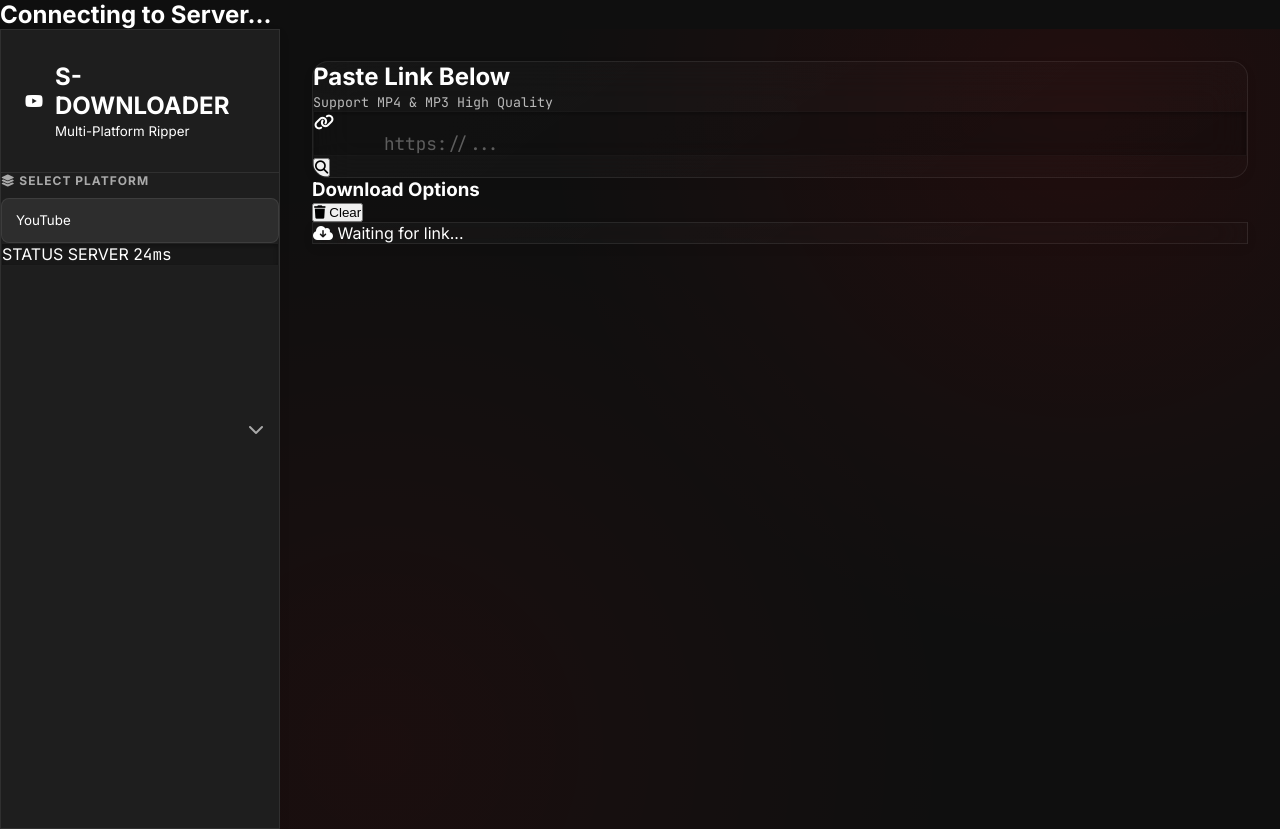
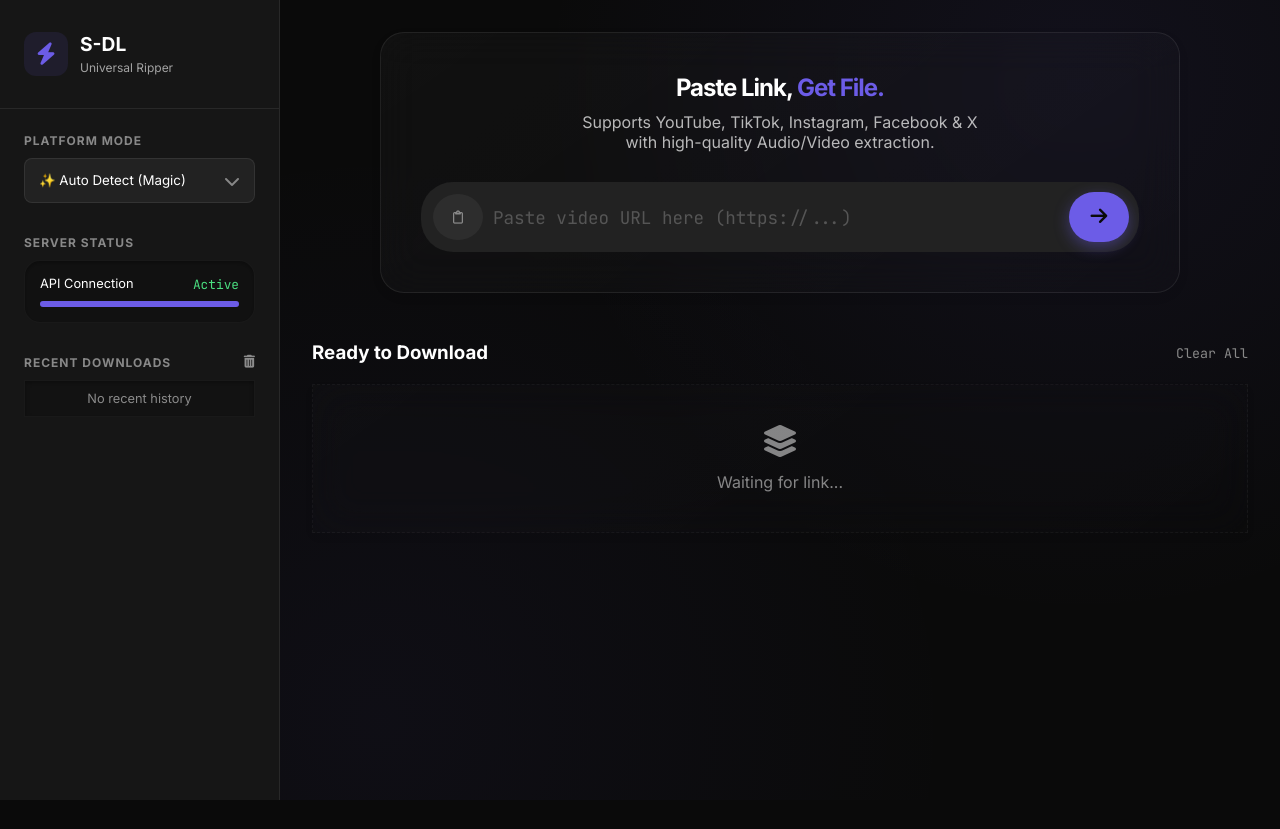
Before and after one commit to SaudiBrother/Universal-Downloader, a plain HTML site: page index.html in a window 1280 px wide. After the commit the page ends 800 px from the top, so only its background shows below. Drawn offline with Linux system fonts and the light colour scheme.

Commit message:
Update index.html

```diff
--- a/index.html
+++ b/index.html
@@ -1,8 +1,8 @@
 <!DOCTYPE html>
-<html lang="id" class="theme-youtube">
+<html lang="id" class="theme-default">
 <head>
     <meta charset="UTF-8">
-    <meta name="viewport" content="width=device-width, initial-scale=1.0">
+    <meta name="viewport" content="width=device-width, initial-scale=1.0, maximum-scale=1.0, user-scalable=no">
     <title>Universal Downloader - Ultimate Tool</title>
 
     <link rel="preconnect" href="https://fonts.googleapis.com">
@@ -11,35 +11,49 @@
     <link rel="stylesheet" href="https://cdnjs.cloudflare.com/ajax/libs/font-awesome/6.5.2/css/all.min.css">
 
     <link rel="stylesheet" href="css/style.css">
+
     <script src="js/script.js" defer></script>
 </head>
 <body>
 
-    <div id="overlay-layer" class="overlay-layer">
-        <div class="overlay-content">
-            <div class="loader-ring"></div>
-            <h2 id="overlay-text">Connecting to Server...</h2>
-        </div>
+    <div id="mobile-backdrop" class="overlay-backdrop"></div>
+
+    <div id="loading-overlay" class="overlay">
+        <div class="spinner"></div>
+        <h3 style="margin-top: 20px;" id="loading-text">Analyzing URL...</h3>
+        <small class="mono-text" style="opacity: 0.6; margin-top: 5px;">Connecting to API</small>
     </div>
 
+    <div id="toast-container" class="toast-container"></div>
+
     <div class="app-layout">
-        <aside class="sidebar glass-panel">
+
+        <header class="mobile-header">
+            <div style="display: flex; align-items: center; gap: 10px;">
+                <i class="fa-solid fa-cloud-arrow-down" style="color: var(--accent);"></i>
+                <span style="font-weight: 700;">S-DOWNLOADER</span>
+            </div>
+            <button class="hamburger" id="menu-btn"><i class="fa-solid fa-bars"></i></button>
+        </header>
+
+        <aside class="sidebar" id="sidebar">
             <div class="brand">
-                <div class="brand-icon-wrapper">
-                    <i id="brand-icon" class="fa-brands fa-youtube"></i>
+                <div class="brand-icon">
+                    <i id="brand-icon" class="fa-solid fa-bolt"></i>
                 </div>
-                <div class="brand-text">
-                    <h1>S-DOWNLOADER</h1>
-                    <small>Multi-Platform Ripper</small>
+                <div>
+                    <h2 style="font-size: 1.2rem;">S-DL</h2>
+                    <small style="opacity: 0.6; font-size: 0.75rem;">Universal Ripper</small>
                 </div>
             </div>
 
-            <div class="sidebar-scroll">
+            <div class="sidebar-content">
                 <div class="control-group">
-                    <label class="label-text"><i class="fa-solid fa-layer-group"></i> Select Platform</label>
-                    <div class="select-wrapper">
-                        <select id="platform-selector" class="select-input">
-                            <option value="theme-youtube" selected>YouTube</option>
+                    <label>Platform Mode</label>
+                    <div class="custom-select">
+                        <select id="platform-select">
+                            <option value="auto">✨ Auto Detect (Magic)</option>
+                            <option value="theme-youtube">YouTube</option>
                             <option value="theme-tiktok">TikTok</option>
                             <option value="theme-instagram">Instagram</option>
                             <option value="theme-facebook">Facebook</option>
@@ -49,84 +63,97 @@
                     </div>
                 </div>
 
-                <div class="master-section glass-inset">
-                    <div class="master-header">
-                        <span>STATUS SERVER</span>
-                        <span id="ping-readout" class="mono-text">24ms</span>
+                <div class="control-group">
+                    <label>Server Status</label>
+                    <div class="status-card glass-inset">
+                        <div class="status-header">
+                            <span>API Connection</span>
+                            <span class="mono-text" style="color: #4ade80;">Active</span>
+                        </div>
+                        <div class="meter-bg">
+                            <div class="meter-fill" style="width: 100%;"></div>
+                        </div>
                     </div>
-                    <div class="meter-container">
-                        <div class="meter-bar" style="width: 100%;"></div>
+                </div>
+
+                <div class="control-group" style="margin-top: auto;">
+                    <div style="display: flex; justify-content: space-between; align-items: center; margin-bottom: 10px;">
+                        <label style="margin: 0;">Recent Downloads</label>
+                        <i class="fa-solid fa-trash-can" id="clear-history" style="cursor: pointer; opacity: 0.5; font-size: 0.8rem;"></i>
+                    </div>
+                    <div id="history-container" class="history-list glass-inset">
+                        <div style="padding: 10px; text-align: center; opacity: 0.5; font-size: 0.8rem;">No recent history</div>
                     </div>
                 </div>
             </div>
         </aside>
 
         <main class="workspace">
+            <section class="input-section">
+                <div class="hero-card glass-panel">
+                    <h1 style="font-weight: 800; margin-bottom: 10px; letter-spacing: -1px;">Paste Link, <span style="color: var(--accent);">Get File.</span></h1>
+                    <p style="opacity: 0.7; max-width: 400px; margin: 0 auto;">Supports YouTube, TikTok, Instagram, Facebook & X with high-quality Audio/Video extraction.</p>
 
-            <section class="input-area fade-in-up">
-                <div class="card playback-card glass-panel">
-                    <div class="playback-header">
-                        <div class="playback-info">
-                            <h2 id="status-text">Paste Link Below</h2>
-                            <small class="mono-text" style="opacity: 0.7;">Support MP4 & MP3 High Quality</small>
-                        </div>
-                    </div>
-
-                    <div class="waveform-wrapper glass-inset input-container">
-                        <i class="fa-solid fa-link input-icon"></i>
-                        <input type="text" id="url-input" placeholder="https://..." autocomplete="off">
-                    </div>
-
-                    <div class="transport-controls">
-                        <button id="fetch-btn" class="btn-play hover-scale">
-                            <i class="fa-solid fa-magnifying-glass"></i>
+                    <div class="url-wrapper">
+                        <button class="paste-btn" id="paste-btn" title="Paste from Clipboard">
+                            <i class="fa-regular fa-clipboard"></i>
+                        </button>
+                        <input type="text" id="url-input" placeholder="Paste video URL here (https://...)" autocomplete="off">
+                        <button class="search-btn" id="fetch-btn">
+                            <i class="fa-solid fa-arrow-right"></i>
                         </button>
                     </div>
                 </div>
             </section>
 
-            <section class="rack-area fade-in-up delay-1">
-                <div class="rack-header">
-                    <h3>Download Options</h3>
-                    <button id="clear-btn" class="btn-link"><i class="fa-solid fa-trash"></i> Clear</button>
+            <section class="results-section">
+                <div class="results-header">
+                    <h3 id="result-title">Ready to Download</h3>
+                    <button id="clear-results" class="mono-text" style="background:none; border:none; color:var(--muted); cursor:pointer;">Clear All</button>
                 </div>
 
-                <div id="result-container" class="fx-grid">
+                <div id="results-grid" class="results-grid">
+                    <div class="glass-panel" style="grid-column: 1/-1; padding: 40px; text-align: center; border-style: dashed; opacity: 0.5;">
+                        <i class="fa-solid fa-layer-group" style="font-size: 2rem; margin-bottom: 15px;"></i>
+                        <p>Waiting for link...</p>
                     </div>
-
-                <div id="empty-msg" class="glass-panel">
-                    <i class="fa-solid fa-cloud-arrow-down fa-bounce"></i> Waiting for link...
                 </div>
             </section>
-
         </main>
     </div>
 
-    <div id="toast-container"></div>
+    <template id="card-template">
+        <div class="card glass-panel">
+            <div class="card-thumb">
+                <img src="" alt="Thumb">
+                <span class="duration-badge mono-text">00:00</span>
+            </div>
+            <div class="card-body">
+                <h4 class="card-title">Video Title Goes Here</h4>
 
-    <template id="download-card-template">
-        <div class="card fx-card glass-panel">
-            <div class="fx-header">
-                <div class="fx-icon-box"><i class="fa-solid fa-video"></i></div>
-                <span class="fx-name">Video Result</span>
-                <div class="fx-tools">
-                    <span class="badge mono-text">HD</span>
+                <div style="margin-top: 5px;">
+                    <small style="text-transform: uppercase; font-weight: 700; color: var(--muted); font-size: 0.7rem;">Format</small>
+                    <div class="quality-options" id="format-options">
+                        <div class="q-chip active" data-type="mp4">MP4</div>
+                        <div class="q-chip" data-type="mp3">MP3</div>
+                    </div>
                 </div>
-            </div>
-            <div class="fx-body download-body">
-                <div class="thumb-wrapper">
-                    <img src="" alt="Thumbnail" class="video-thumb">
+
+                <div style="margin-top: 5px;">
+                    <small style="text-transform: uppercase; font-weight: 700; color: var(--muted); font-size: 0.7rem;">Quality</small>
+                    <div class="quality-options" id="quality-options">
+                        <div class="q-chip active">1080p</div>
+                        <div class="q-chip">720p</div>
+                        <div class="q-chip">360p</div>
+                    </div>
                 </div>
-                <div class="action-buttons">
-                    <button class="btn btn-primary download-action-video">
-                        <i class="fa-solid fa-file-video"></i> Download MP4
-                    </button>
-                    <button class="btn btn-outline download-action-audio">
-                        <i class="fa-solid fa-music"></i> Audio Only
-                    </button>
-                </div>
+
+                <button class="btn-action btn-download">
+                    <i class="fa-solid fa-download"></i> &nbsp; Download File
+                </button>
             </div>
         </div>
     </template>
 
-</body>                                       </html>
+</body>
+</html>
```
